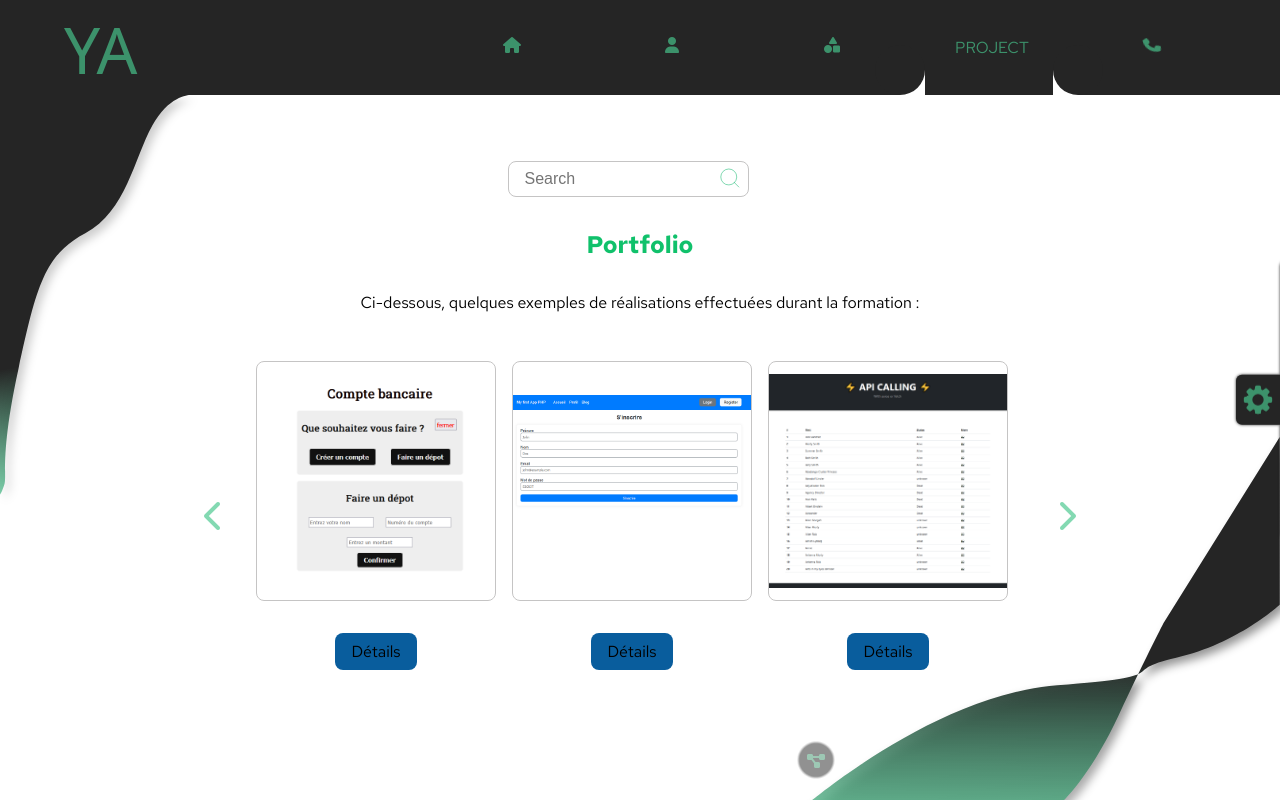
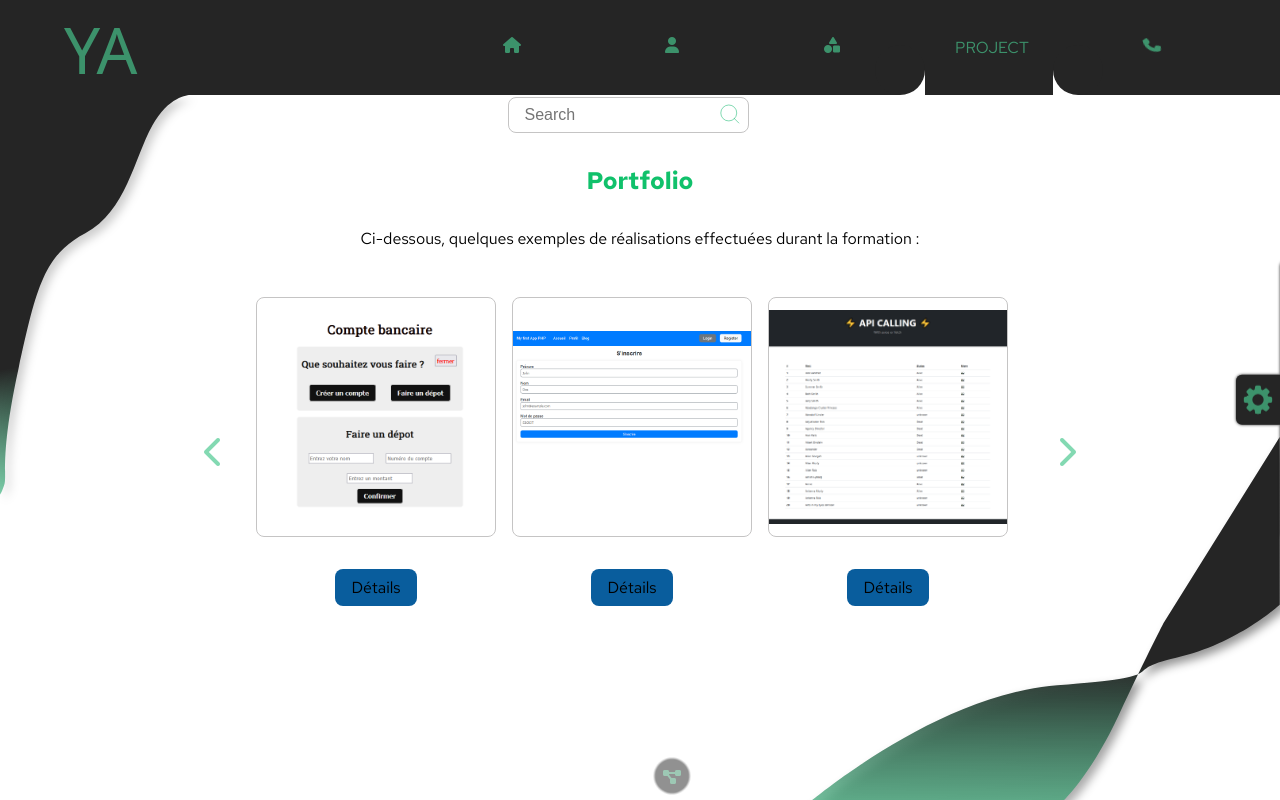
Before and after one commit to uns111code/vue-portfolio, a Vue app: page /project in a window 1280 px wide. Built offline with nearby package versions, Linux system fonts and the light colour scheme; a web font is replaced by a local one.

Commit message:
fix(competence): fix bug scroll

```diff
--- a/src/assets/styles/_reset.scss
+++ b/src/assets/styles/_reset.scss
@@ -81,3 +81,9 @@ body {
 @media screen and (min-width: 768px) and (max-width: 1023px) {
 
 }
+
+// @media (min-width: 768px) and (max-width: 1230px) {
+//     #app  {
+//         overflow-y: scroll;
+//     }
+//   }
--- a/src/components/AppAside.vue
+++ b/src/components/AppAside.vue
@@ -454,9 +454,8 @@ select {
 .socials {
   position: fixed;
   z-index: 9999;
-  bottom: -3%;
-  left: 65%;
-  transform: translateX(-50%);
+  bottom: -5%;
+  left: 50%;
 }
 
 /***section class="buttons"***/
--- a/src/views/AppAbout.vue
+++ b/src/views/AppAbout.vue
@@ -33,10 +33,10 @@
     flex-direction: column;
     align-items: center;
     justify-content: center;
-    gap: 2rem;
+    gap: 2vh;
     text-align: center;
     width: clamp(350px, 60vw, 80vw);
-    margin: 0 auto;
+    margin: 5rem auto;
     padding: clamp(1rem, 2.5rem, 8rem) 1rem;
     h2 {
         padding: 2rem 0;
@@ -48,6 +48,7 @@
 
     .bio {
     height: 80vh;
+    margin: 0 auto;
 }
 
 }
--- a/src/views/AppCompetence.vue
+++ b/src/views/AppCompetence.vue
@@ -52,7 +52,7 @@ const images = Object.keys(modules);
   gap: 5rem;
   text-align: center;
   width: clamp(350px, 60vw, 80vw);
-  margin: 0 auto;
+  margin: 5rem auto;
   padding: clamp(1rem, 2.5rem, 8rem) 1rem;
 
   h2 {
@@ -60,8 +60,10 @@ const images = Object.keys(modules);
   }
 
   .banner {
+    margin-top: auto;
     overflow: hidden;
     position: relative;
+    align-self: center;
     width: 100%;
     height: 6rem;
     mask-image: linear-gradient(to right, transparent 0%, black 30%, black 70%, transparent 100%);
@@ -102,7 +104,9 @@ const images = Object.keys(modules);
 
 @media (min-width: 1024px) {
   #competences {
-    height: 80vh;
+    height: clamp(350px, 90vh, 500px);
+    gap: 0;
+    margin: 0 auto;
   }
 }
 </style>
--- a/src/views/AppContact.vue
+++ b/src/views/AppContact.vue
@@ -95,7 +95,7 @@ const submitForm = async () => {
             <input type="text" placeholder="First Name" required /> -->
           <!-- </div> -->
         </label>
-        <input type="text" id="name" v-model="name" placeholder="Doe" required />
+        <input type="text" id="name" v-model="name" placeholder="Robert" required />
         <label for="email"><b>votre adresse e-mail</b></label>
         <input
           name="email"
@@ -111,7 +111,7 @@ const submitForm = async () => {
           name="message"
           id="message"
           v-model="message"
-          placeholder="Votre message"
+          placeholder="Bonjour...."
         ></textarea>
         <button @click="submitForm" :disabled="isSending" class="btn">
       <span v-if="isSending">Envoi...</span>
--- a/src/views/AppHome.vue
+++ b/src/views/AppHome.vue
@@ -42,8 +42,8 @@
   flex-direction: column;
   align-items: center;
   justify-content: center;
-  gap: 5rem;
-  height: 80vh;
+  gap: 8rem;
+  margin: 8rem 0;
 }
 
 .profil .logo-section {
@@ -146,6 +146,7 @@
   .profil {
     height: 80vh;
     flex-direction: row;
+    margin: 0;
   }
 }
 @media screen and (min-width: 768px) and (max-width: 1023px) {
--- a/src/views/AppProject.vue
+++ b/src/views/AppProject.vue
@@ -155,8 +155,9 @@ onUnmounted(() => {
     flex-direction: column;
     align-items: center;
     justify-content: center;
-    height: 80vh;
     gap: 2rem;
+    padding: 8rem 0;
+
   .search {
   padding: 0 1rem;
   svg {
@@ -250,6 +251,9 @@ onUnmounted(() => {
 
   }
 }
+.title+p {
+  padding: 0 1rem;
+}
 }
 
 
@@ -257,6 +261,14 @@ onUnmounted(() => {
 @media (min-width: 1024px) {
   .portfolio {
     height: 80vh;
+    padding-top: 0;
   }
 }
+
+@media (min-width: 768px) and (max-width: 1230px) {
+  .portfolio  {
+        overflow-y: scroll;
+        overflow-x: hidden;
+    }
+  }
 </style>
```
